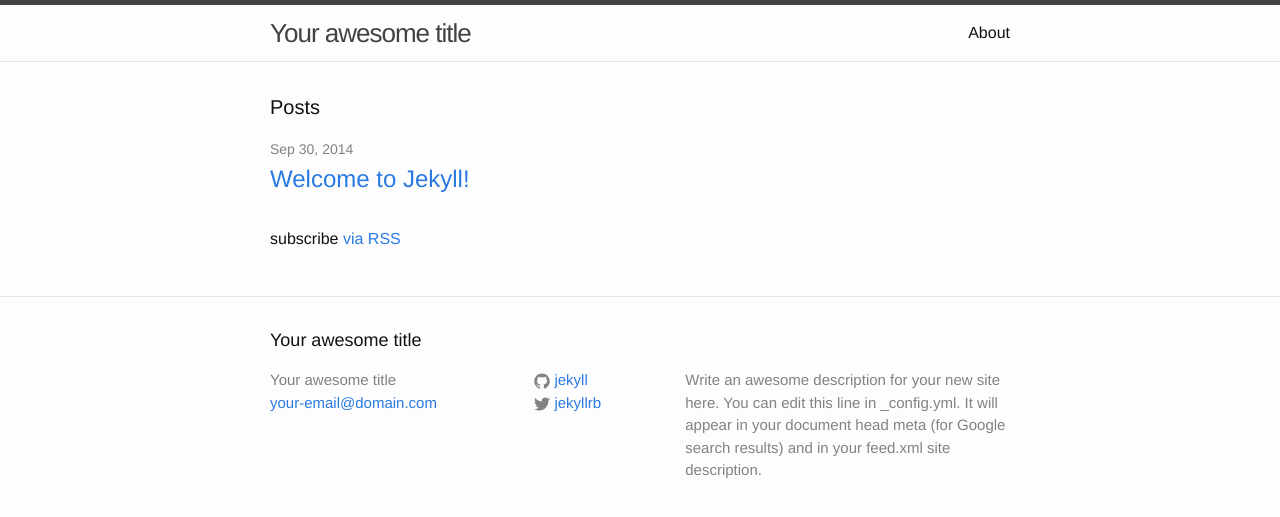
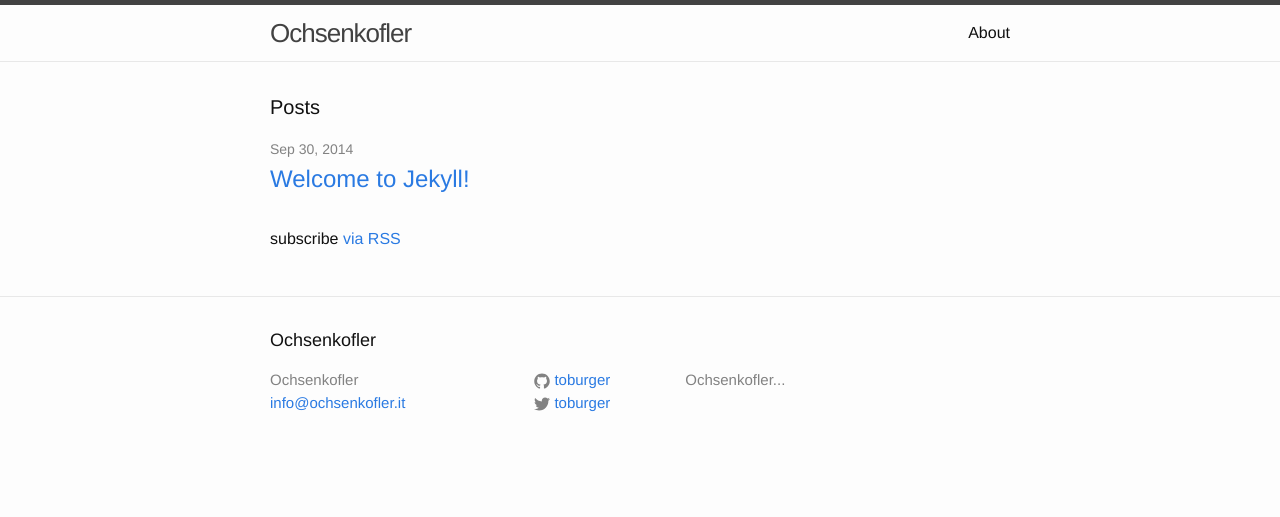
Before and after one commit to toburger/new.ochsenkofler.it, a Jekyll site: the page built from index.html, in a window 1280 px wide. Shown: the top 517 px of the page. Built offline with Jekyll 4.4.1, drawn with Linux system fonts in a browser that asks for light colours.

Commit message:
changed defaults

```diff
--- a/_config.yml
+++ b/_config.yml
@@ -1,14 +1,11 @@
 # Site settings
-title: Your awesome title
-email: your-email@domain.com
-description: > # this means to ignore newlines until "baseurl:"
-  Write an awesome description for your new site here. You can edit this
-  line in _config.yml. It will appear in your document head meta (for
-  Google search results) and in your feed.xml site description.
+title: Ochsenkofler
+email: info@ochsenkofler.it
+description: Ochsenkofler...
 baseurl: "" # the subpath of your site, e.g. /blog/
-url: "http://yourdomain.com" # the base hostname & protocol for your site
-twitter_username: jekyllrb
-github_username:  jekyll
+url: "http://toburger.github.io/ochsenkofler.it/" # the base hostname & protocol for your site
+twitter_username: toburger
+github_username:  toburger
 
 # Build settings
 markdown: kramdown
```
